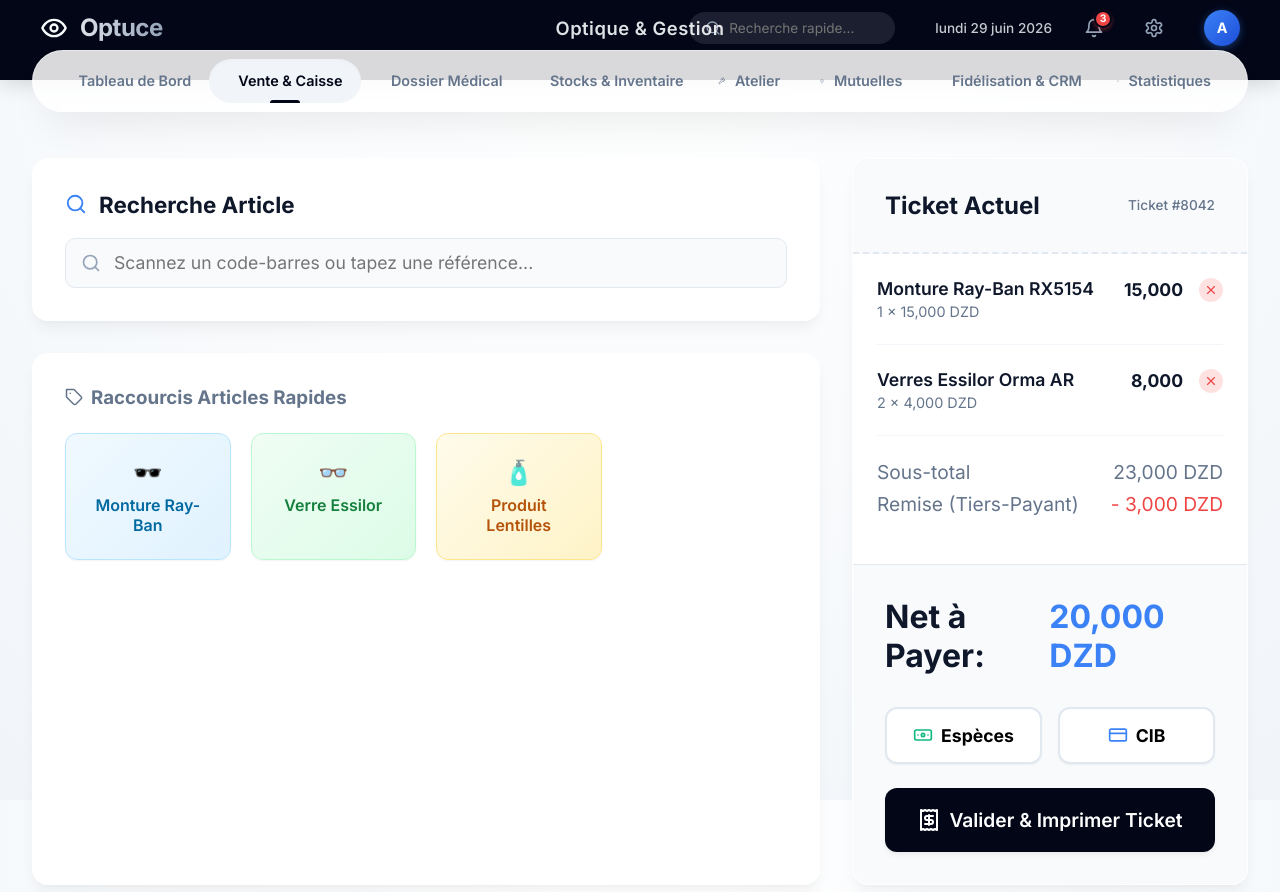
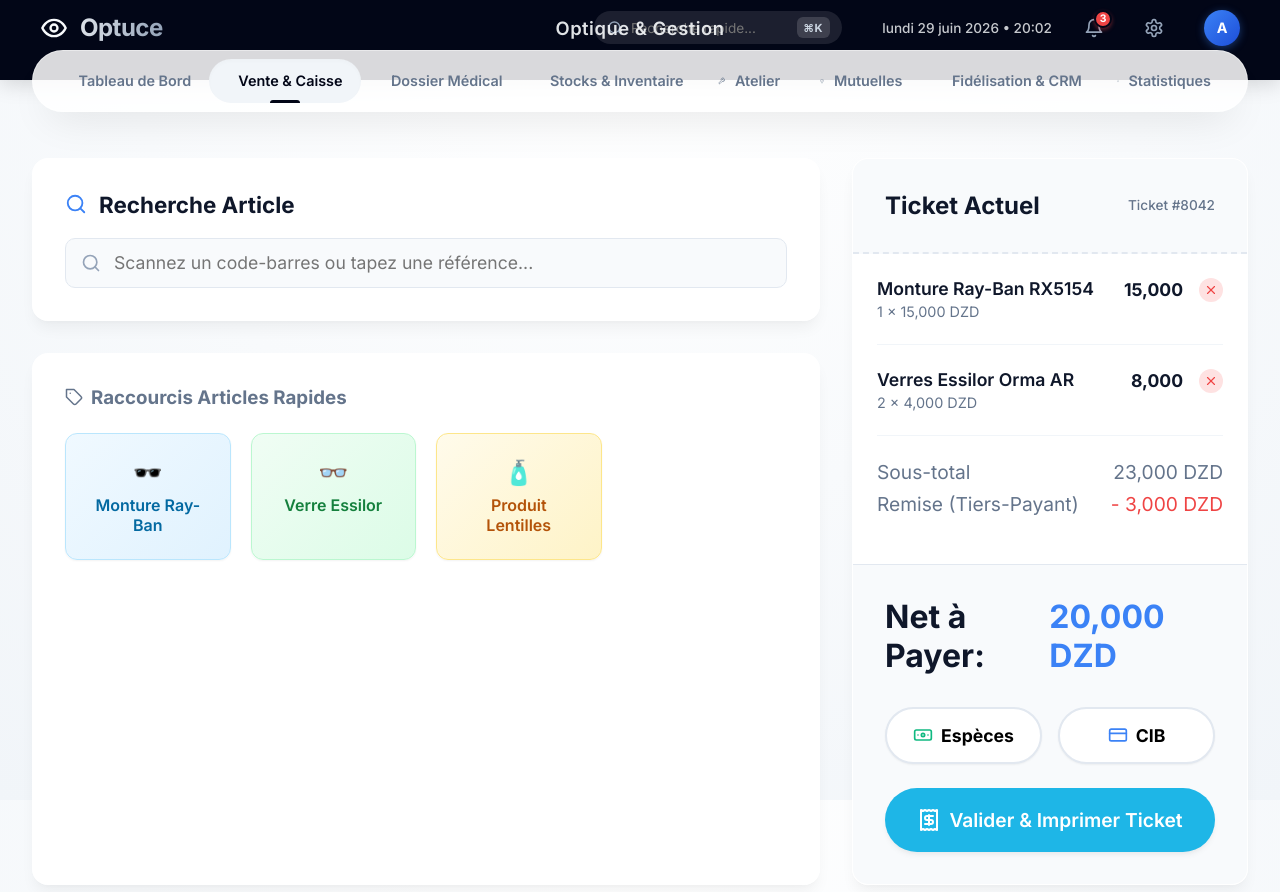
Before and after one commit to hani7/optuce, a React (Vite) app in the folder frontend/: page /caisse in a window 1280 px wide. Shown: the top 892 px of the page. Built offline with nearby package versions, Linux system fonts and the light colour scheme.

Commit message:
sart edits

```diff
--- a/frontend/src/components/Layout.tsx
+++ b/frontend/src/components/Layout.tsx
@@ -40,13 +40,16 @@ export default function Layout() {
         </div>
 
         <div className="actions">
-          <div style={{ display: 'flex', alignItems: 'center', backgroundColor: 'rgba(255,255,255,0.1)', padding: '0.5rem 1rem', borderRadius: '20px', gap: '0.5rem', marginRight: '1rem' }}>
+          <div style={{ display: 'flex', alignItems: 'center', backgroundColor: 'rgba(255,255,255,0.1)', padding: '0.4rem 0.8rem', borderRadius: '20px', gap: '0.5rem', marginRight: '1rem' }}>
             <Search size={16} color="#94a3b8" />
             <input type="text" placeholder="Recherche rapide..." style={{ background: 'transparent', border: 'none', color: 'white', outline: 'none', fontSize: '0.85rem', width: '150px' }} />
+            <div style={{ display: 'flex', alignItems: 'center', justifyContent: 'center', backgroundColor: 'rgba(255,255,255,0.15)', padding: '0.2rem 0.4rem', borderRadius: '6px', fontSize: '0.7rem', color: '#cbd5e1', fontWeight: 'bold', letterSpacing: '0.5px', marginLeft: '0.5rem' }}>
+              ⌘K
+            </div>
           </div>
 
           <span style={{ fontSize: '0.85rem', opacity: 0.8, fontWeight: 500 }}>
-            {currentDate}
+            {currentDate} • {currentTime}
           </span>
           <button className="icon-button">
             <Bell size={20} />
--- a/frontend/src/index.css
+++ b/frontend/src/index.css
@@ -256,12 +256,15 @@ body {
 }
 
 /* Premium Buttons */
+button {
+  border-radius: 50px !important;
+}
+
 .btn-primary {
   padding: 0.85rem 1.5rem;
-  background: var(--header-bg);
+  background: #1eb6e7;
   color: white;
   border: none;
-  border-radius: 10px;
   font-weight: 600;
   cursor: pointer;
   transition: all 0.2s ease;
@@ -274,15 +277,25 @@ body {
 .btn-primary:hover {
   transform: translateY(-2px);
   box-shadow: var(--shadow-lg);
-  background: #1e293b;
+  background: #18a4d4;
 }
 
 .btn-accent {
-  background: var(--accent-gradient);
+  background: #1eb6e7;
   color: white;
+  border: none;
+  padding: 0.85rem 1.5rem;
+  font-weight: 600;
+  cursor: pointer;
+  transition: all 0.2s ease;
+  display: flex;
+  align-items: center;
+  justify-content: center;
+  gap: 0.5rem;
 }
 .btn-accent:hover {
-  box-shadow: 0 10px 15px -3px rgba(59, 130, 246, 0.4);
+  box-shadow: 0 10px 15px -3px rgba(30, 182, 231, 0.4);
+  background: #18a4d4;
 }
 
 /* Main Content Area */
```
Also changed, not shown: frontend/src/pages/Stocks.tsx (+7 -5 lines).
